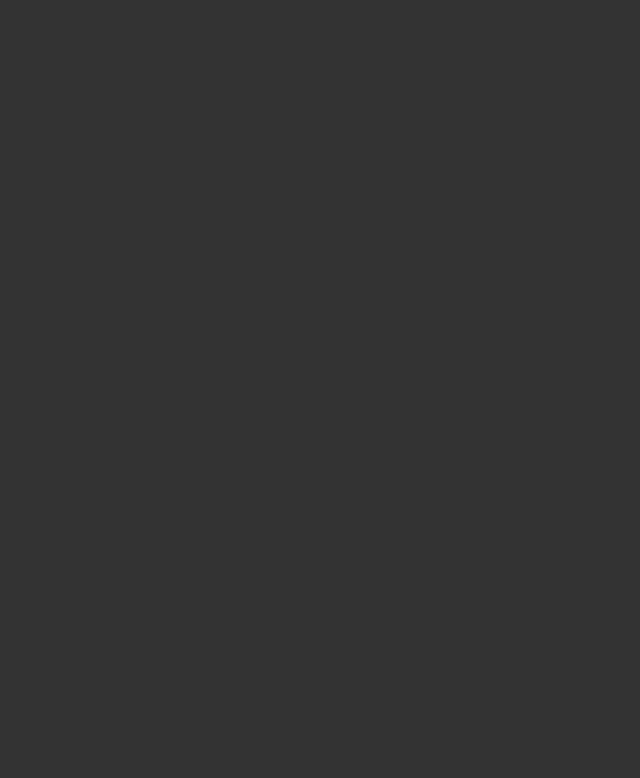
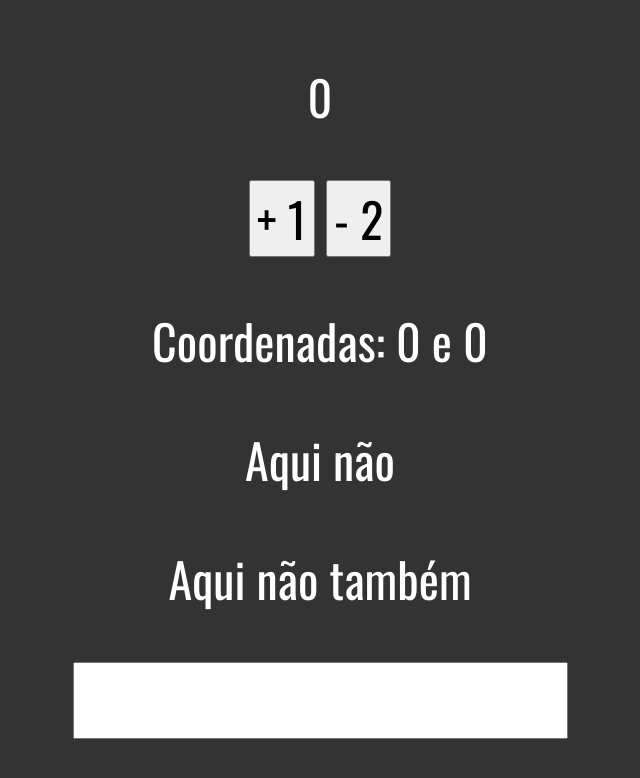
Before and after one commit to atilaoliveirajr/Vue.JS_Lesson, a website: page exercicios/eventos.html in a window 1280 px wide. Shown: the whole page, without its empty margins (320-960 px from the left). Drawn offline with Linux system fonts and the light colour scheme.

```diff
--- a/exercicios/eventos.html
+++ b/exercicios/eventos.html
@@ -1,15 +1,57 @@
 <!DOCTYPE html>
 <html>
+
 <head>
     <meta charset="UTF-8">
     <title>Eventos</title>
     <link rel="stylesheet" href="/css/estilo.css">
     <script src="/js/vue.min.js"></script>
 </head>
+
 <body class="exercicio">
+    <div id="app">
+        <p>{{ contador }}</p>
+        <p>
+            <!-- sintaxe normal -->
+            <button v-on:click="add"> + 1</button>
+            <!-- sintaxe reduzida -->
+            <button @click="contador -= 2"> - 2</button>
+
+            <p @mousemove="atualizarPosicaoMouse">
+                Coordenadas: {{posicao_eixo_x_mouse}} e {{posicao_eixo_y_mouse}}
+                <p @mousemove.stop>Aqui não</p>
+                <p @mousemove="stop">Aqui não também</p>
+            </p>
+
+            <input type="text" @keyup.enter="alerta">
+        </p>
+    </div>
 
     <script>
-        // ...
+        new Vue({
+            el: "#app",
+            data: {
+                contador: Number = 0,
+                posicao_eixo_x_mouse: Number = 0,
+                posicao_eixo_y_mouse: Number = 0,
+            },
+            methods: {
+                add() {
+                    this.contador++
+                },
+                atualizarPosicaoMouse(e) {
+                    this.posicao_eixo_x_mouse = e.clientX,
+                        this.posicao_eixo_y_mouse = e.clientY
+                },
+                stop(e) {
+                    e.stopPropagation()
+                },
+                alerta() {
+                    alert('alerta')
+                }
+            }
+        })
     </script>
 </body>
+
 </html>
```
Also changed, not shown: exercicios/ifFor.html (+35 -2 lines).
